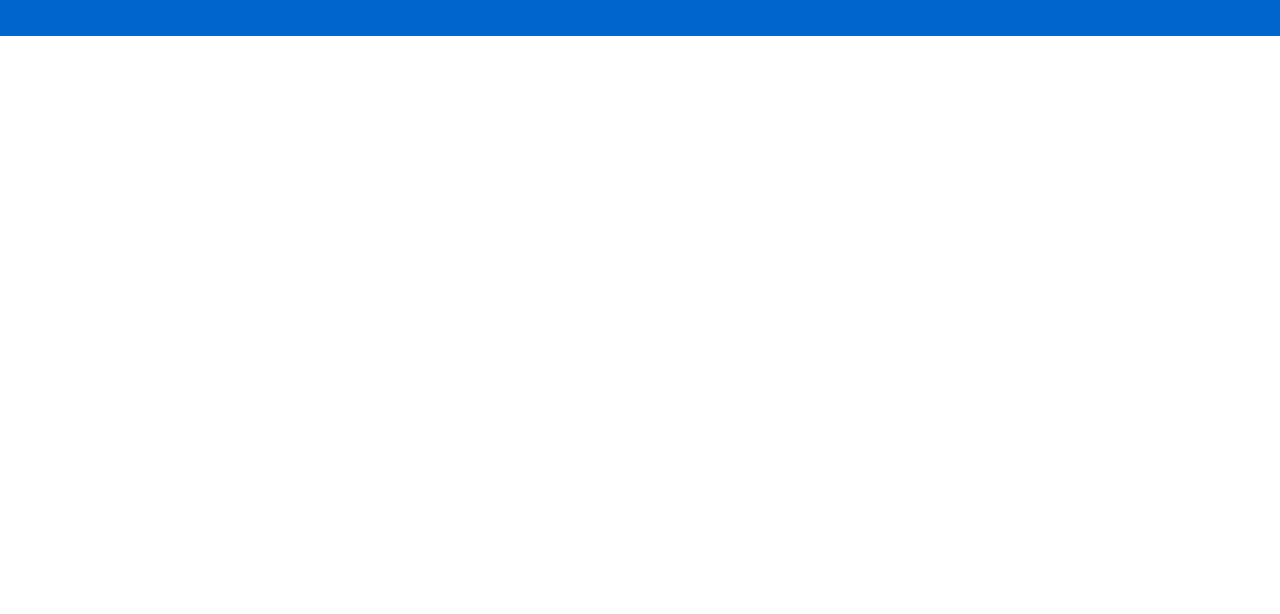
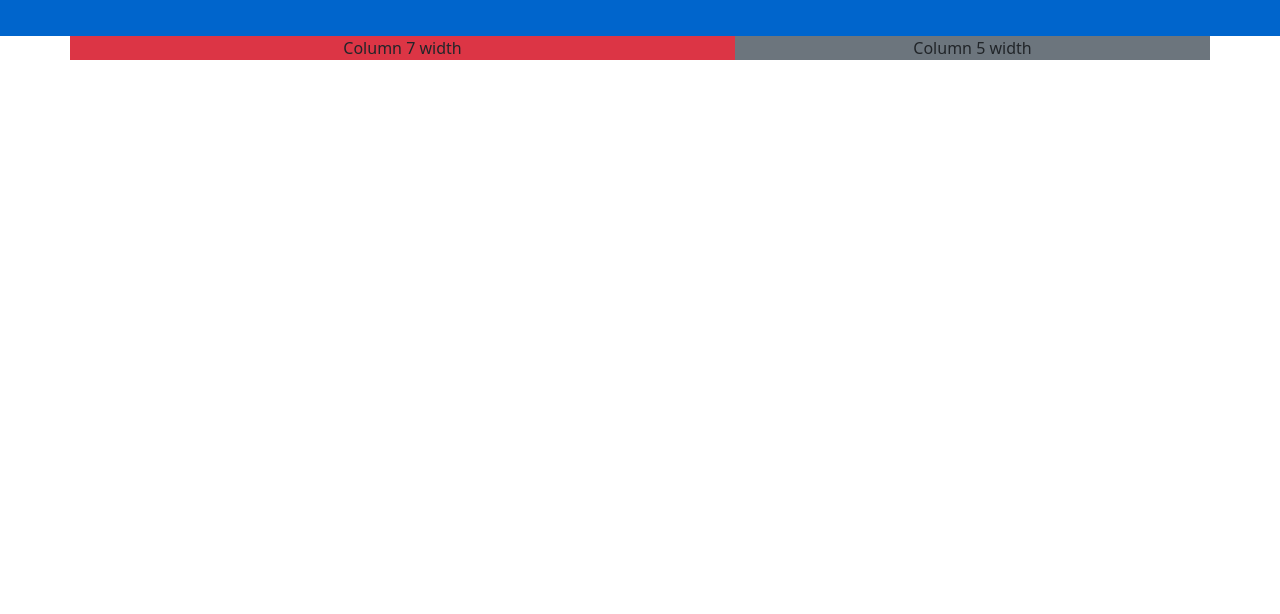
Before and after one commit to mightymander/CS1534_Assessment_1, a plain HTML site: page visit.html in a window 1280 px wide. Shown: the part 186-800 px from the top of the page. Drawn offline with nearby package versions, Linux system fonts and the light colour scheme.

Commit message:
added column ration 7:5 to visit.html

```diff
--- a/visit.html
+++ b/visit.html
@@ -54,11 +54,28 @@
     <!-- End of nav bar-->
 
 
-
-
     <!-- This is imitating Jumbotron because doesnt exsist anymore -->
     <div class="main_banner_div p-5">
         <h1>Visit</h1>
+    </div>
+
+    <div class="container text-center">
+        <div class="row">
+
+            <div class="col-7 bg-danger">
+                Column 7 width
+
+
+
+            </div>
+
+
+            <div class="col-5 bg-secondary  ">
+                Column 5 width
+            </div>
+
+
+        </div>
     </div>
 
 
```
